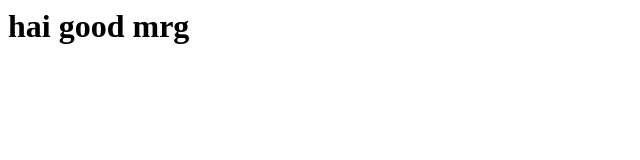
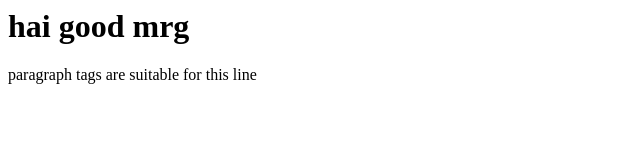
Before and after one commit to Sreekala-KR/datewithgit-sample, a plain HTML site: page index.html in a window 1280 px wide. Shown: the whole page, without its empty margins (0-640 px from the left). Drawn offline with Linux system fonts and the light colour scheme.

Commit message:
added p tag

```diff
--- a/index.html
+++ b/index.html
@@ -4,5 +4,8 @@
         hai good mrg
 
     </h1>
+    <p>
+        paragraph tags are suitable for this line
+    </p>
 </body>
 </html>
```
